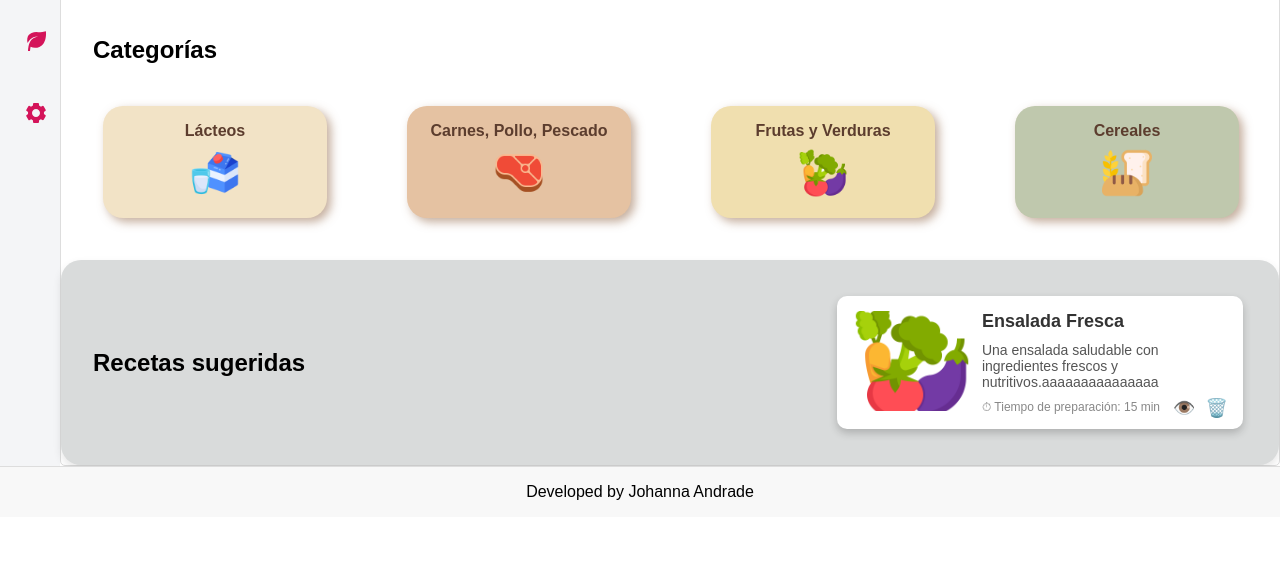
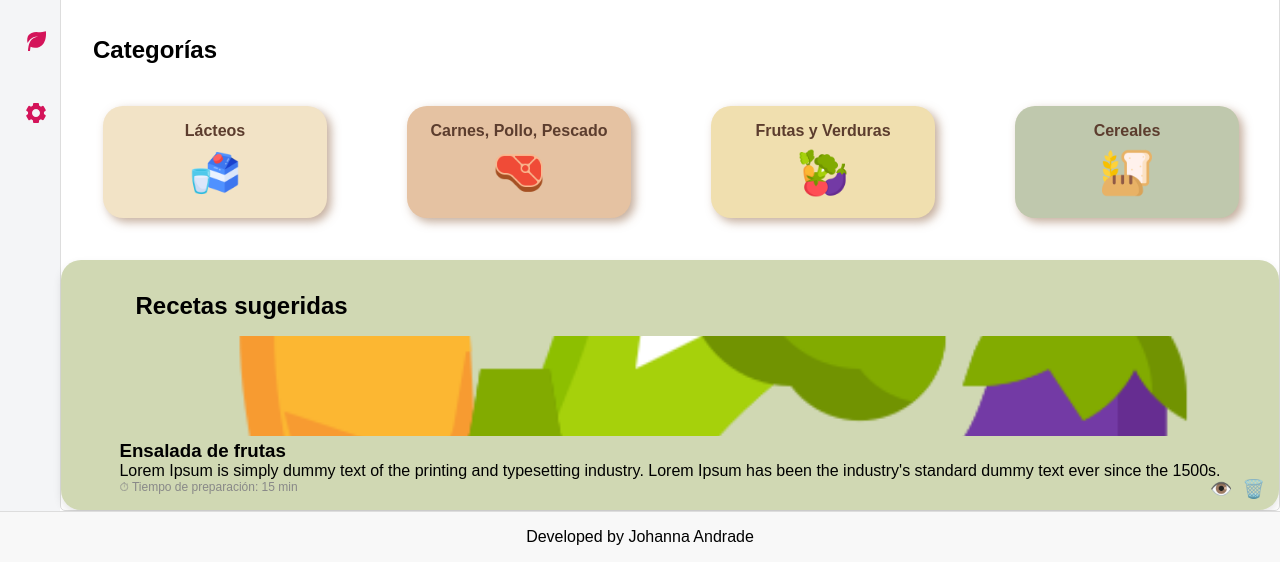
Before and after one commit to jandrader14/market-recipes, a website: page src/dashboard/dashboard.html in a window 1280 px wide. Shown: the part 290-852 px from the top of the page. Before the commit the page ends 807 px from the top, so only its background shows below. Drawn offline with Linux system fonts and the light colour scheme.

Commit message:
Estructura de la sección de recetas

```diff
--- a/assets/css/dashboard.css
+++ b/assets/css/dashboard.css
@@ -249,23 +249,16 @@ section {
   font-weight: bold;
   color: #5C3D2E;
 }
-
-
-
-
-
-
 /*----------------------------*/
 
 .recipes-suggest {
+  align-items: center;
+  background-color: #D0D8B3;
+  border-radius: 20px;
+  box-shadow: 0 4px 8px rgba(0, 0, 0, 0.1);
   display: flex;
-  justify-content: center;
-  align-items: center;
-  gap: 1rem;
+  flex-direction: column;
   padding: 1rem;
-  border-radius: 20px;
-  background-color: #d9dbdb;
-  box-shadow: 0 4px 8px rgba(0, 0, 0, 0.1);
   width: 100%;
 }
 .recipes-suggest h2 {
@@ -338,7 +331,7 @@ section {
 .btn-eliminar {
   color: #e74c3c;
 }
-
+/*---------------------*/
 footer {
   background-color: #f8f8f8;
   text-align: center;
--- a/src/dashboard/dashboard.html
+++ b/src/dashboard/dashboard.html
@@ -191,24 +191,37 @@
           </div>
         </div>
         <div class="recipes-suggest">
+          <div class="recipe-item">
+            <div class="recipes-title">
               <h2>Recetas sugeridas</h2>
-          <div class="receta-container">
+            </div>
+            <div class="recipe-image">
                 <img
                   src="/assets/imagenes/vegetal.png"
                   alt="Receta"
                   class="receta-img"
                 />
-            <div class="receta-titulo">Ensalada Fresca</div>
-            <div class="receta-descripcion">
-              Una ensalada saludable con ingredientes frescos y
-              nutritivos.aaaaaaaaaaaaaaa
             </div>
-            <div class="receta-tiempo">⏱ Tiempo de preparación: 15 min</div>
+
+            <div class="recipe-title">
+                <h3>Ensalada de frutas</h3>
+            </div>
+            <div class="recipe-description">
+              <p>
+                  Lorem Ipsum is simply dummy text of the printing and typesetting
+                  industry. Lorem Ipsum has been the industry's standard dummy
+                  text ever since the 1500s.
+                </p>
+            </div>
+            <div class="receta-tiempo">
+                <p>⏱ Tiempo de preparación: 15 min</p>
+            </div>
             <div class="receta-botones">
               <button class="btn btn-ver">👁️</button>
               <button class="btn btn-eliminar">🗑️</button>
             </div>
-          </div>
+
+
         </div>
       </section>
     </main>
```
Lines whose indentation alone changed are shown as unchanged.
